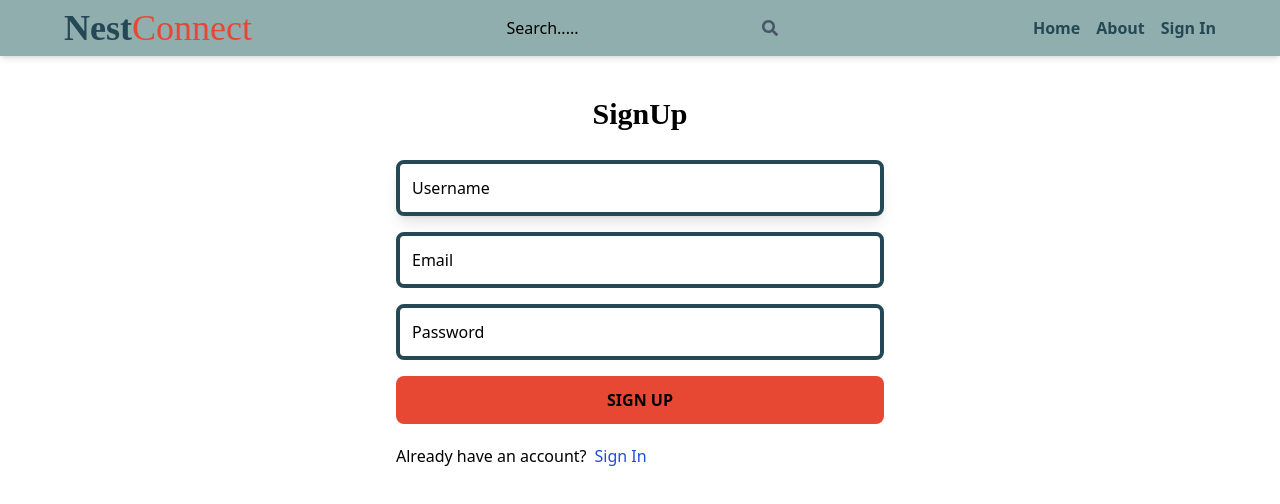
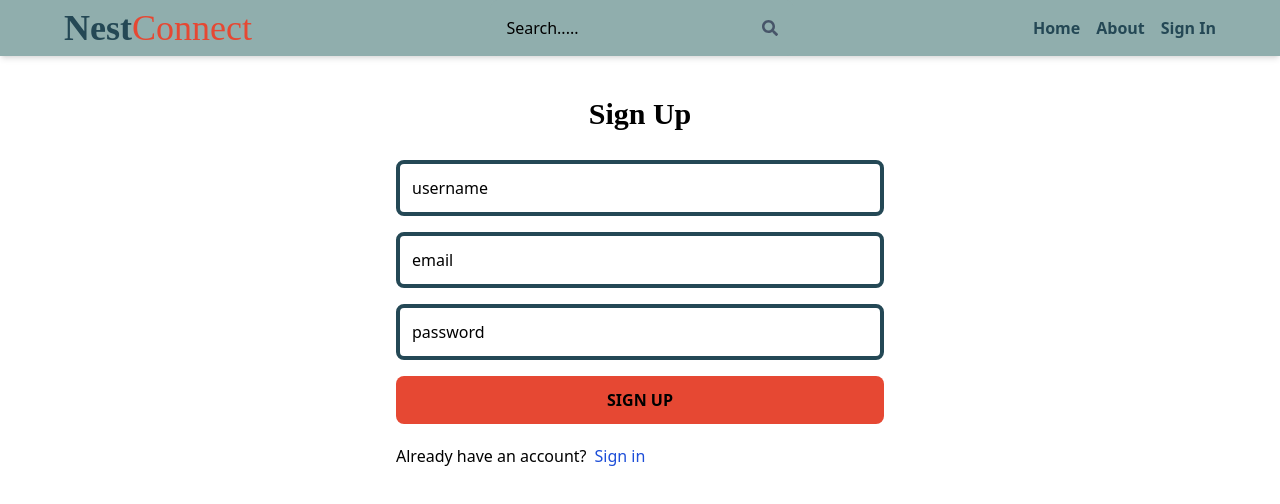
Before and after one commit to Krishna2610/ecoWatch, a React (Vite) app in the folder client/: page /sign-up in a window 1280 px wide. Shown: the top 504 px of the page. Built offline with nearby package versions, Linux system fonts and the light colour scheme.

Commit message:
sign in functionality

```diff
--- a/client/src/pages/SignUp.jsx
+++ b/client/src/pages/SignUp.jsx
@@ -1,28 +1,87 @@
-import React from 'react'
-import { Link } from 'react-router-dom'
+import { useState } from 'react';
+import { Link, useNavigate } from 'react-router-dom';
+
 
 export default function SignUp() {
+  const [formData, setFormData] = useState({});
+  const [error, setError] = useState(null);
+  const [loading, setLoading] = useState(false);
+  const navigate = useNavigate();
+  const handleChange = (e) => {
+    setFormData({
+      ...formData,
+      [e.target.id]: e.target.value,
+    });
+  };
+  const handleSubmit = async (e) => {
+    e.preventDefault();
+    try {
+      setLoading(true);
+      const res = await fetch('/api/auth/signup', {
+        method: 'POST',
+        headers: {
+          'Content-Type': 'application/json',
+        },
+        body: JSON.stringify(formData),
+      });
+      const data = await res.json();
+      console.log(data);
+      if (data.success === false) {
+        setLoading(false);
+        setError(data.message);
+        return;
+      }
+      setLoading(false);
+      setError(null);
+      navigate('/sign-in');
+    } catch (error) {
+      setLoading(false);
+      setError(error.message);
+    }
+  };
   return (
     <div className='p-3 max-w-lg mx-auto'>
-    {/* my-7 for margin  */}
-    <h1 className='text-3xl text-center font-bold font-custom my-7'>SignUp</h1>
-    <form className='flex flex-col gap-4'>
-        <input type='text' placeholder='Username' className='border-4 border-tealc tealc shadow-lg focus:outline-none   p-3 rounded-lg placeholder-black ' id='username' />
-        <input type='email' placeholder='Email' className='border-4  border-tealc focus:outline-none p-3 rounded-lg placeholder-black' id='email' />
-        <input type='password' placeholder='Password' className='border-4 border-tealc focus:outline-none p-3 rounded-lg placeholder-black' id='password' />
-        <button className='bg-orangec text-black font-extrabold  p-3 rounded-lg uppercase hover:opacity-95 disabled:opacity-80'>Sign up </button>
+      <h1 className='text-3xl text-center font-bold font-custom my-7'>Sign Up</h1>
+      <form onSubmit={handleSubmit} className='flex flex-col gap-4'>
+        <input
+          type='text'
+          placeholder='username'
+          className='border-4 border-tealc focus:outline-none p-3 rounded-lg placeholder-black'
+          id='username'
+          onChange={handleChange}
+        />
+        <input
+          type='email'
+          placeholder='email'
+          className='border-4 border-tealc focus:outline-none p-3 rounded-lg placeholder-black'
+          id='email'
+          onChange={handleChange}
+        />
+        <input
+          type='password'
+          placeholder='password'
+          className='border-4 border-tealc focus:outline-none p-3 rounded-lg placeholder-black'
+          id='password'
+          onChange={handleChange}
+        />
+
+        <button
+          disabled={loading}
+          className='bg-orangec text-black font-extrabold  p-3 rounded-lg uppercase hover:opacity-95 disabled:opacity-80'
+        >
+          {loading ? 'Loading...' : 'Sign Up'}
+        </button>
+
       </form>
       <div className='flex gap-2 mt-5'>
       <p>
         Already have an account?
       </p>
         <Link to={'/sign-in'}>
-      <span className='text-blue-700 text-bold'>Sign In</span>
+          <span className='text-blue-700 text-bold'>Sign in</span>
         </Link>
       </div>
+      {error && <p className='text-red-500 mt-5'>{error}</p>}
     </div>
-
-
-
-  )
+  );
 }
--- a/client/vite.config.js
+++ b/client/vite.config.js
@@ -3,5 +3,13 @@ import react from '@vitejs/plugin-react-swc'
 
 // https://vitejs.dev/config/
 export default defineConfig({
+  server:{
+    proxy:{
+      '/api':{
+        target:'http://localhost:3000'
+        ,secure :false
+      },
+    },
+  },
   plugins: [react()],
 })
```
Lines whose indentation alone changed are shown as unchanged.
